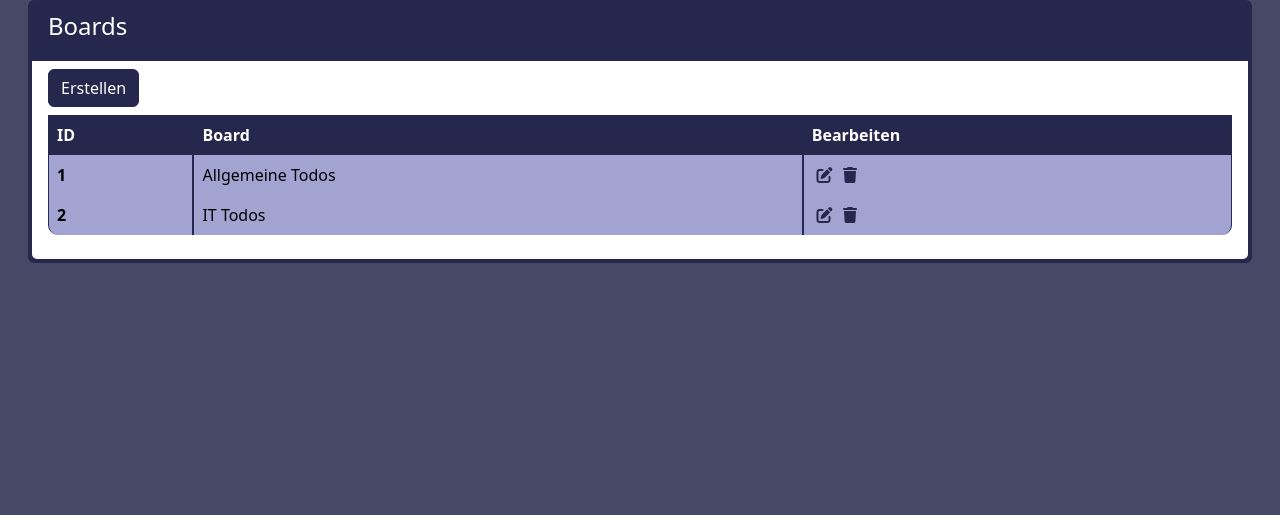
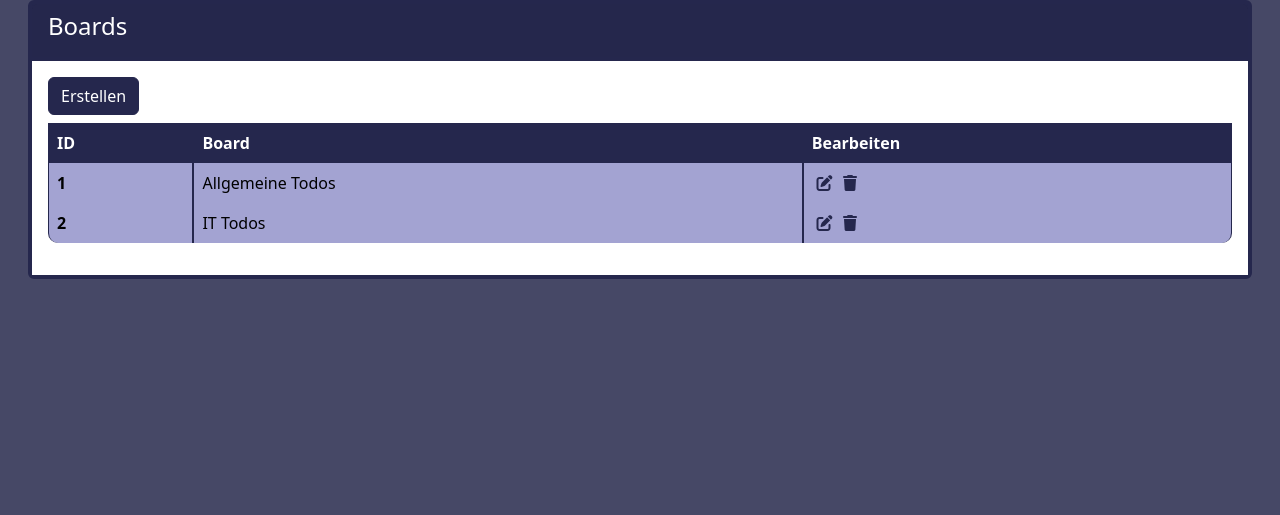
Before and after one commit to JDeffner/Webentwicklung, a CodeIgniter 4 app: the page made by app/Views/pages/Boards.php in a window 1280 px wide. Shown: the part 110-625 px from the top of the page. Run offline with PHP 8.4 and a stand-in for CodeIgniter, Linux system fonts and the light colour scheme; the template is opened without the code that fills it, so the values that code supplies are empty; some libraries are stand-ins or nearby versions.

Commit message:
Standardizing card in Boards.php

```diff
--- a/app/Views/pages/Boards.php
+++ b/app/Views/pages/Boards.php
@@ -6,10 +6,8 @@
         <div class="card-header">
             <h4>Boards</h4>
         </div>
-        <ul class="list-group list-group-flush">
-            <li class="list-group-item">
+        <div class="card-body">
                 <a role="button" class="btn btn-primary mb-2" href="#">Erstellen</a>
-
 
                 <table class="table table-hover table-bordered table-responsive rounded-table">
                     <thead class="sticky-header-on-header">
@@ -39,11 +37,7 @@
                         </tr>
                     </tbody>
                 </table>
-
-
-
-            </li>
-        </ul>
+        </div>
     </div>
 </main>
 <?= $this->endSection() ?>
```
